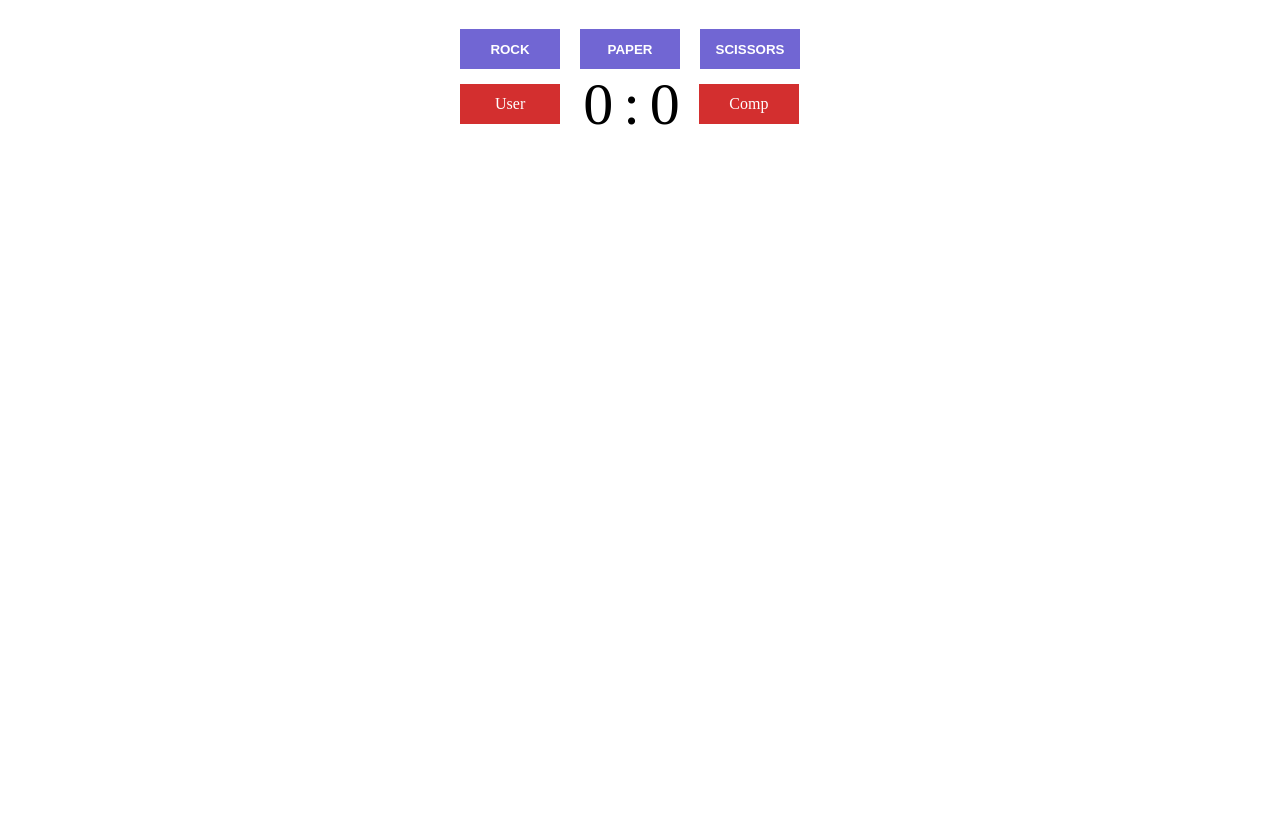
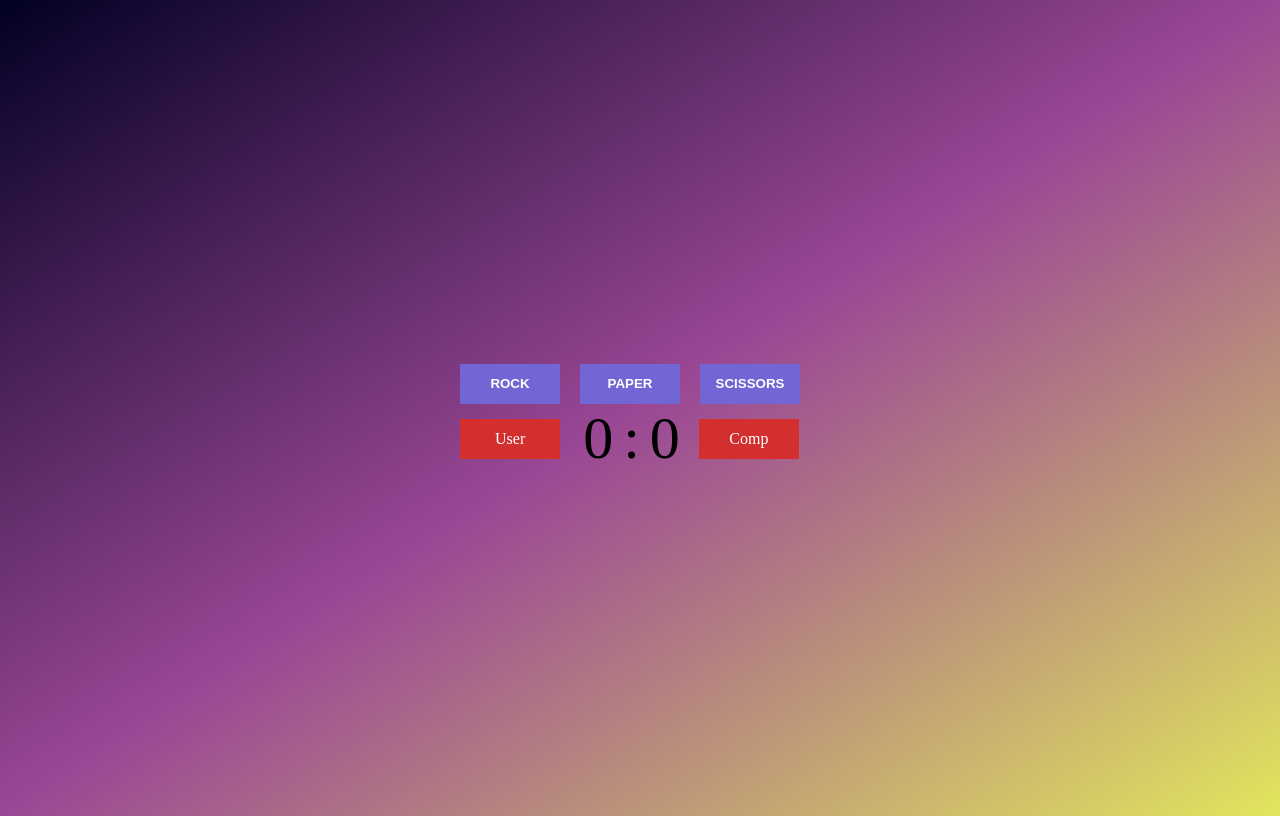
Before and after one commit to BarbosuDragos/Brainnest-fourth-project, a plain HTML site: page assignment(Rock Paper Scissors)/index.html in a window 1280 px wide. Drawn offline with Linux system fonts and the light colour scheme.

Commit message:
fourth project

```diff
--- a/assignment(Rock Paper Scissors)/style.css
+++ b/assignment(Rock Paper Scissors)/style.css
@@ -4,6 +4,8 @@ body {
     align-items: center;
     justify-content: center;
     align-content: center;
+    height: 100vh;
+    background-image: linear-gradient(to bottom right, #020024, #9a4795, #e1e65d)
 }
 
 .buttons {
```
